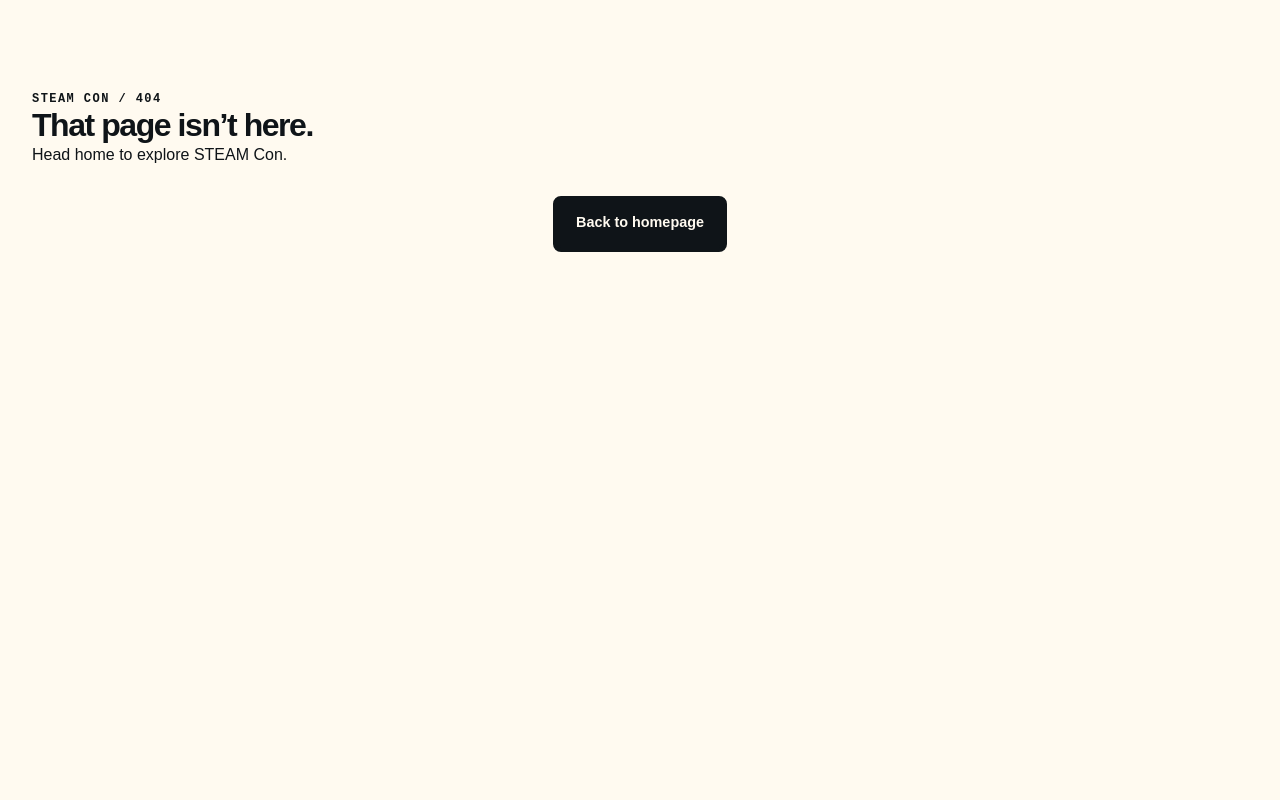
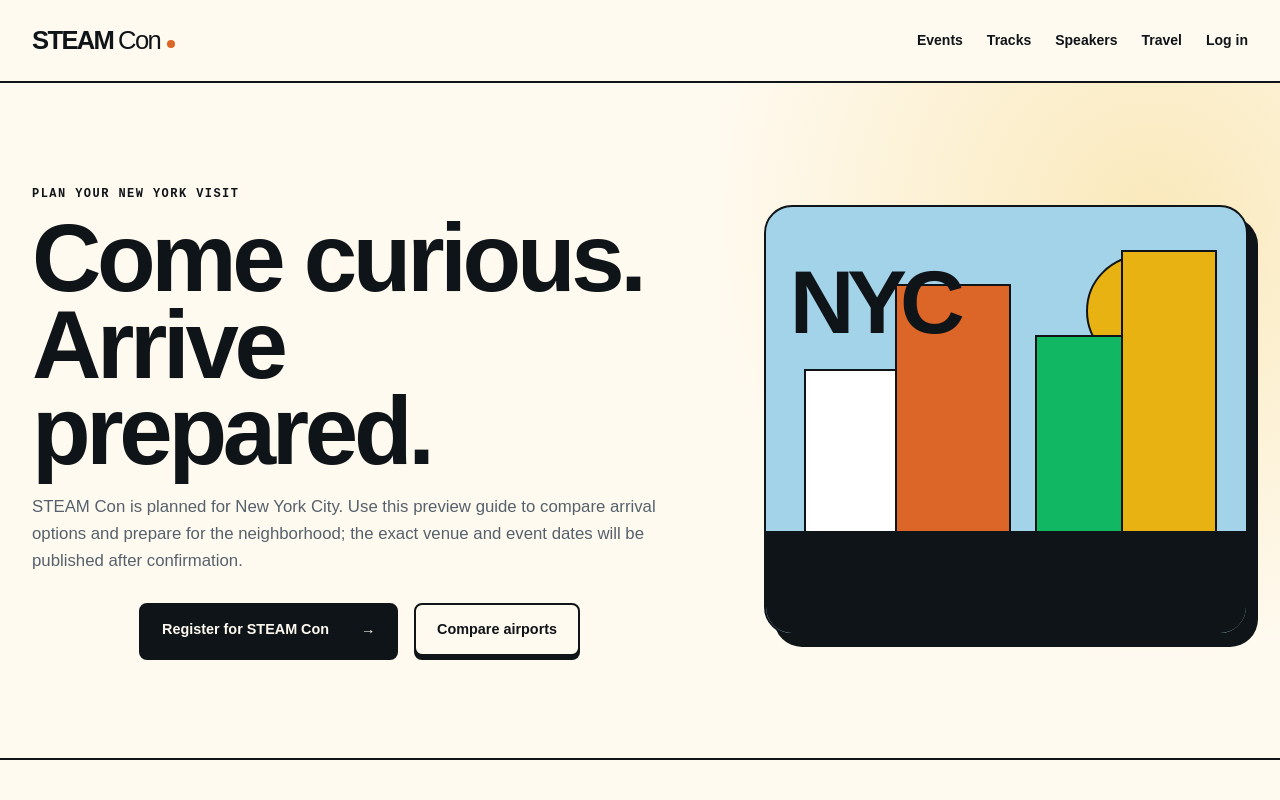
Before and after one commit to SparkCitySTEAMConvention/STEAMCon, a React (Vite) app in the folder frontend/: page /travel in a window 1280 px wide. Before the commit this address had no page. Shown: the top 800 px of the page. Built offline with nearby package versions, Linux system fonts and the light colour scheme.

Commit message:
Add public New York travel guide

```diff
--- a/frontend/src/App.jsx
+++ b/frontend/src/App.jsx
@@ -9,6 +9,7 @@
 import LoginPage from './pages/LoginPage.jsx'
 import RegistrationPage from './pages/RegistrationPage.jsx'
 import RegistrationQrSamples from './pages/RegistrationQrSamples.jsx'
+import TravelInfoPage from './pages/TravelInfoPage.jsx'
 import SpeakerDirectory from './pages/SpeakerDirectory.jsx'
 import AttendeeDashboard from './pages/attendee/AttendeeDashboard.jsx'
 import HotelBookingPage from './pages/attendee/HotelBookingPage.jsx'
@@ -30,6 +31,7 @@
       '/access-denied': 'Access denied | STEAM Con',
       '/register': 'Register | STEAM Con',
       '/registration-qr': 'Registration QR Samples | STEAM Con',
+      '/travel': 'Plan Your New York Visit | STEAM Con',
       '/attendee': 'Attendee Portal | STEAM Con',
       '/attendee/travel': 'Book Travel | STEAM Con',
       '/attendee/hotel': 'Book a Hotel | STEAM Con',
@@ -59,6 +61,7 @@
     <Routes>
       <Route path="/" element={<HomePage />} />
       <Route path="/register" element={<RegistrationPage />} />
+      <Route path="/travel" element={<TravelInfoPage />} />
       <Route
         path="/registration-qr"
         element={<RegistrationQrSamples />}
--- a/frontend/src/components/Footer.jsx
+++ b/frontend/src/components/Footer.jsx
@@ -7,7 +7,7 @@
         <div className="footer-grid">
           <div><a className="wordmark" href="#top">STEAM <span>Con</span></a><p>Stay curious.<br />Build something together.</p></div>
           <section id="register" aria-labelledby="register-heading"><h2 id="register-heading">See you at STEAM Con.</h2><p><Link to="/register">Register as an attendee or speaker.</Link><br />Dates and location to be announced.</p></section>
-          <section id="travel" aria-labelledby="travel-heading"><h2 id="travel-heading">Plan your visit</h2><p>Travel and accommodation information will be shared when event details are confirmed.</p></section>
+          <section id="travel" aria-labelledby="travel-heading"><h2 id="travel-heading">Plan your visit</h2><p><Link to="/travel">Explore New York travel information.</Link><br />Exact venue and dates to be announced.</p></section>
         </div>
         <div className="footer-bottom"><p>© {new Date().getFullYear()} STEAM Con</p><a href="#top">Back to top <span aria-hidden="true">↑</span></a></div>
       </div>
--- a/frontend/src/components/Header.jsx
+++ b/frontend/src/components/Header.jsx
@@ -36,7 +36,7 @@
           <a href="/#events">Events</a>
           <a href="/#tracks">Tracks</a>
           <Link to="/speakers">Speakers</Link>
-          <a href="/#travel">Travel</a>
+          <Link to="/travel">Travel</Link>
           {isAuthenticated ? <details className="nav-login" ref={loginRef} onToggle={event => setOpen(event.currentTarget.open)}>
             <summary aria-expanded={open} aria-controls="account-disclosure">{user.displayName || 'Account'}</summary>
             <ul id="account-disclosure">
--- /dev/null
+++ b/frontend/src/pages/TravelInfoPage.css
@@ -0,0 +1,34 @@
+.travel-guide-page { min-height: 100vh; background: var(--color-paper); }
+.travel-guide-hero { padding-block: clamp(3rem, 8vw, 7rem); border-bottom: 2px solid var(--color-ink); background: radial-gradient(circle at 90% 20%, color-mix(in srgb, var(--color-technology) 24%, transparent), transparent 28rem); }
+.travel-guide-hero-grid { display: grid; grid-template-columns: minmax(0, 1.15fr) minmax(320px, 0.85fr); align-items: center; gap: clamp(2rem, 6vw, 6rem); }
+.travel-guide-hero h1 { margin-block: 0.75rem 1.25rem; font-size: clamp(3.3rem, 7.5vw, 7rem); line-height: 0.9; }
+.travel-guide-lede { max-width: 650px; color: var(--color-text-muted); font-size: 1.05rem; }
+.nyc-illustration { position: relative; isolation: isolate; min-height: 430px; overflow: hidden; border: 2px solid var(--color-ink); border-radius: var(--radius-large); background: var(--color-ice); box-shadow: var(--shadow-large); }
+.nyc-illustration::after { content: ''; position: absolute; inset: auto 0 0; z-index: 2; height: 24%; background: var(--color-ink); }
+.nyc-illustration strong { position: absolute; top: 1.5rem; left: 1.5rem; z-index: 3; font-size: clamp(3rem, 7vw, 6rem); letter-spacing: -0.08em; }
+.nyc-sun { position: absolute; top: 3rem; right: 3rem; width: 7rem; height: 7rem; border: 2px solid var(--color-ink); border-radius: 50%; background: var(--color-technology); }
+.nyc-building { position: absolute; bottom: 18%; z-index: 1; border: 2px solid var(--color-ink); background: var(--color-surface); }
+.nyc-building-one { left: 8%; width: 20%; height: 44%; }
+.nyc-building-two { left: 27%; width: 24%; height: 64%; background: var(--color-art); }
+.nyc-building-three { right: 24%; width: 20%; height: 52%; background: var(--color-mathematics); }
+.nyc-building-four { right: 6%; width: 20%; height: 72%; background: var(--color-technology); }
+.travel-guide-section { padding-block: clamp(3.5rem, 7vw, 6.5rem); }
+.travel-guide-heading { display: grid; grid-template-columns: 1.2fr 0.8fr; gap: 2rem; align-items: end; margin-bottom: 2.5rem; }
+.travel-guide-heading h2, .travel-guide-transit h2 { margin-top: 0.6rem; font-size: clamp(2.4rem, 5vw, 4.8rem); }
+.travel-guide-heading > p { color: var(--color-text-muted); }
+.airport-grid { display: grid; grid-template-columns: repeat(3, 1fr); gap: 1rem; }
+.airport-card { padding: 1.5rem; border: 2px solid var(--color-ink); border-radius: var(--radius-medium); background: var(--color-surface); box-shadow: var(--shadow-small); }
+.airport-card > span { display: inline-grid; width: 3.5rem; height: 3.5rem; place-items: center; margin-bottom: 2.5rem; border: 2px solid var(--color-ink); border-radius: 50%; background: var(--color-ice); font-weight: 900; }
+.airport-card h3 { font-size: 1.35rem; }
+.airport-card p { margin-top: 0.6rem; color: var(--color-text-muted); }
+.travel-guide-transit { padding-block: clamp(3.5rem, 7vw, 6.5rem); background: var(--color-ink); color: var(--color-paper); }
+.travel-guide-transit-grid { display: grid; grid-template-columns: 1fr 1fr; gap: clamp(2rem, 6vw, 6rem); }
+.travel-guide-transit .eyebrow { color: var(--color-ice); }
+.travel-guide-transit ul { display: grid; gap: 0; padding: 0; margin: 0; list-style: none; }
+.travel-guide-transit li { display: grid; gap: 0.35rem; padding: 1.25rem 0; border-bottom: 1px solid color-mix(in srgb, var(--color-paper) 25%, transparent); }
+.travel-guide-transit li span { color: var(--color-border); }
+.travel-guide-callout { display: flex; align-items: center; justify-content: space-between; gap: 2rem; padding: clamp(1.5rem, 4vw, 2.5rem); border: 2px solid var(--color-ink); border-radius: var(--radius-large); background: var(--color-technology); box-shadow: var(--shadow-large); }
+.travel-guide-callout > div { display: grid; gap: 0.4rem; max-width: 660px; }
+@media (max-width: 850px) { .travel-guide-hero-grid, .travel-guide-heading, .travel-guide-transit-grid { grid-template-columns: 1fr; } .airport-grid { grid-template-columns: 1fr; } .nyc-illustration { min-height: 330px; } }
+@media (max-width: 560px) { .travel-guide-hero h1 { font-size: clamp(3rem, 16vw, 4.5rem); } .travel-guide-callout { align-items: stretch; flex-direction: column; } .travel-guide-callout .button { width: 100%; } }
+@media (prefers-reduced-motion: reduce) { .travel-guide-page * { scroll-behavior: auto; } }
--- /dev/null
+++ b/frontend/src/pages/TravelInfoPage.jsx
@@ -0,0 +1,79 @@
+import { Link } from 'react-router-dom'
+import Footer from '../components/Footer.jsx'
+import Header from '../components/Header.jsx'
+import './TravelInfoPage.css'
+
+const airports = [
+  { code: 'LGA', name: 'LaGuardia Airport', note: 'Often the shortest trip into Manhattan and convenient for domestic flights.' },
+  { code: 'JFK', name: 'John F. Kennedy International', note: 'A major international gateway with AirTrain connections to subway and rail.' },
+  { code: 'EWR', name: 'Newark Liberty International', note: 'Serves the region from New Jersey with rail connections toward Manhattan.' },
+]
+
+export default function TravelInfoPage() {
+  return (
+    <div className="travel-guide-page">
+      <a className="skip-link" href="#travel-guide-main">Skip to travel information</a>
+      <Header />
+      <main id="travel-guide-main" tabIndex={-1}>
+        <section className="travel-guide-hero">
+          <div className="container travel-guide-hero-grid">
+            <div>
+              <p className="eyebrow">Plan your New York visit</p>
+              <h1>Come curious.<br />Arrive prepared.</h1>
+              <p className="travel-guide-lede">STEAM Con is planned for New York City. Use this preview guide to compare arrival options and prepare for the neighborhood; the exact venue and event dates will be published after confirmation.</p>
+              <div className="button-group">
+                <Link className="button button-dark" to="/register?role=attendee">Register for STEAM Con <span aria-hidden="true">→</span></Link>
+                <a className="button button-paper" href="#getting-here">Compare airports</a>
+              </div>
+            </div>
+            <div className="nyc-illustration" role="img" aria-label="Graphic illustration of the New York City skyline">
+              <span className="nyc-sun" />
+              <span className="nyc-building nyc-building-one" />
+              <span className="nyc-building nyc-building-two" />
+              <span className="nyc-building nyc-building-three" />
+              <span className="nyc-building nyc-building-four" />
+              <strong>NYC</strong>
+            </div>
+          </div>
+        </section>
+
+        <section className="container travel-guide-section" id="getting-here" aria-labelledby="getting-here-heading">
+          <div className="travel-guide-heading">
+            <div><p className="eyebrow">01 / Getting here</p><h2 id="getting-here-heading">Three airports. One connected city.</h2></div>
+            <p>Compare the total trip—not only the airfare. Ground transportation time and cost vary by airport and time of day.</p>
+          </div>
+          <div className="airport-grid">
+            {airports.map(airport => (
+              <article className="airport-card" key={airport.code}>
+                <span>{airport.code}</span><h3>{airport.name}</h3><p>{airport.note}</p>
+              </article>
+            ))}
+          </div>
+        </section>
+
+        <section className="travel-guide-transit" aria-labelledby="transit-heading">
+          <div className="container travel-guide-transit-grid">
+            <div><p className="eyebrow">02 / Moving around</p><h2 id="transit-heading">The subway keeps the city close.</h2></div>
+            <ul>
+              <li><strong>Subway and bus</strong><span>Best for flexible, lower-cost trips throughout the city.</span></li>
+              <li><strong>Rail connections</strong><span>Useful for airport transfers and travel from the wider region.</span></li>
+              <li><strong>Walking and rideshare</strong><span>Good for shorter trips; allow extra time during peak traffic.</span></li>
+            </ul>
+          </div>
+        </section>
+
+        <section className="container travel-guide-section" aria-labelledby="before-heading">
+          <div className="travel-guide-heading">
+            <div><p className="eyebrow">03 / Before you book</p><h2 id="before-heading">Start with your event pass.</h2></div>
+            <p>Register first. Your attendee portal keeps travel, hotel, car-rental, sessions, and the combined itinerary in one place.</p>
+          </div>
+          <div className="travel-guide-callout">
+            <div><strong>Venue update</strong><span>The exact New York venue, recommended hotel area, and dates are still to be announced.</span></div>
+            <Link className="button button-dark" to="/register?role=attendee">Choose a pass <span aria-hidden="true">→</span></Link>
+          </div>
+        </section>
+      </main>
+      <Footer />
+    </div>
+  )
+}
```
